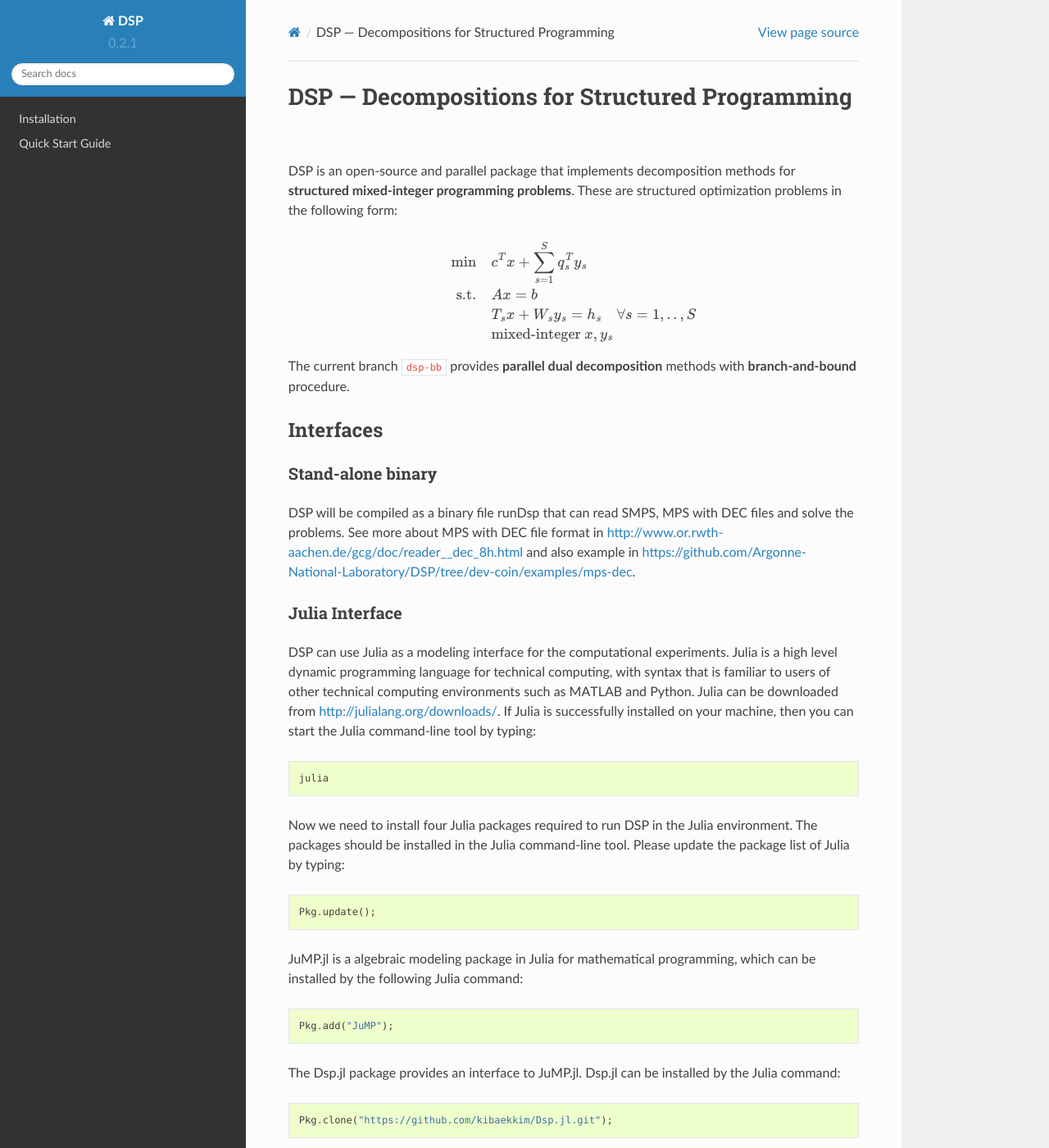
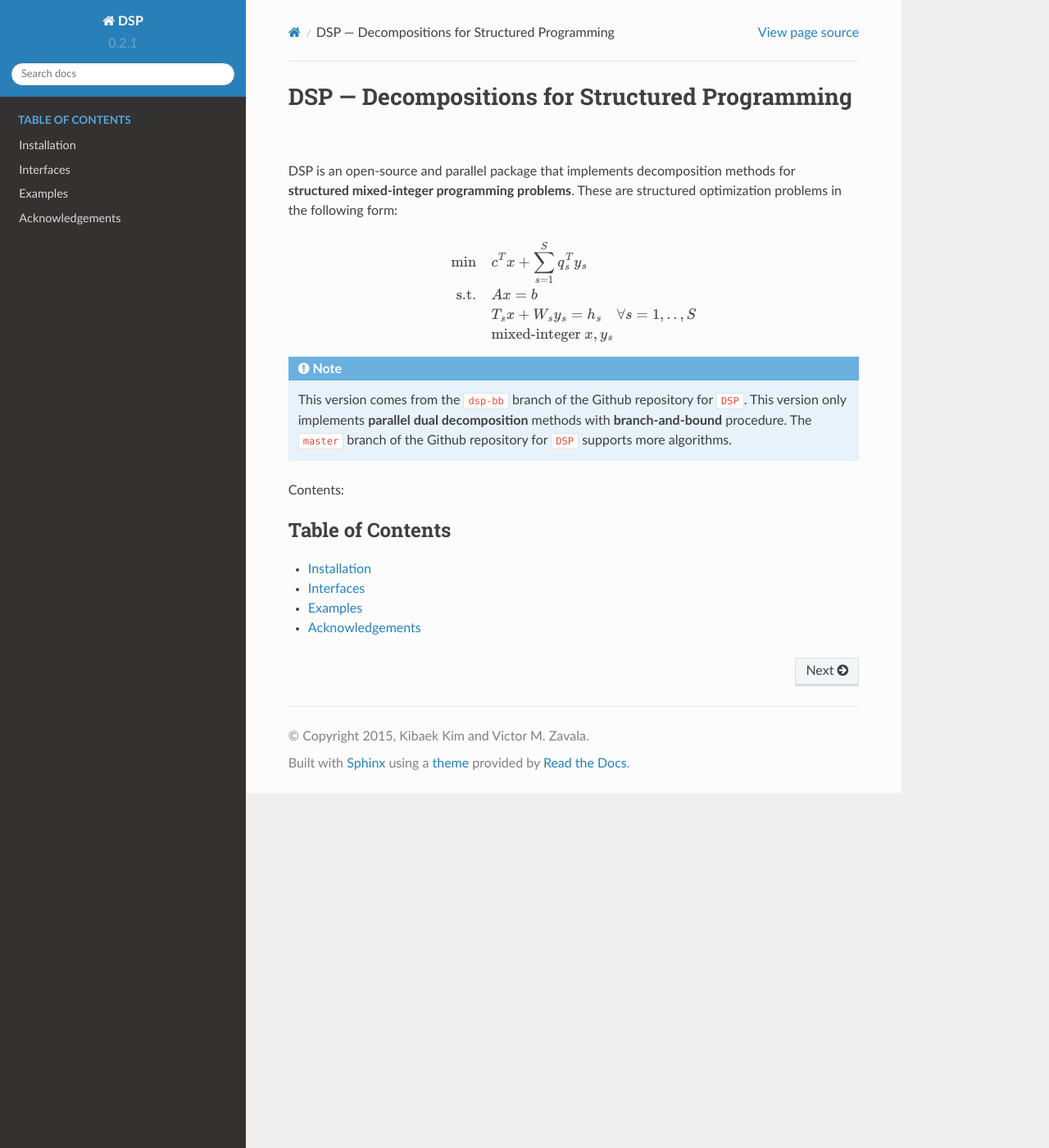
Before and after one commit to Argonne-National-Laboratory/DSP, a Sphinx documentation site: the page built from docs/index.rst, in a window 1280 px wide and 1400 px high. Shown: the whole window at 82% size. Built offline with Sphinx 7.4.7 and the Read the Docs theme 2.0.0, drawn with Linux system fonts in a browser that asks for light colours; some of the changed text lies outside the part shown.

Commit message:
updating docs

```diff
--- a/docs/conf.py
+++ b/docs/conf.py
@@ -24,7 +24,7 @@ import shlex
 # -- General configuration ------------------------------------------------
 
 # If your documentation needs a minimal Sphinx version, state it here.
-needs_sphinx = '2.0'
+#needs_sphinx = '2.0'
 
 # Add any Sphinx extension module names here, as strings. They can be
 # extensions coming with Sphinx (named 'sphinx.ext.*') or your custom
--- a/docs/index.rst
+++ b/docs/index.rst
@@ -6,7 +6,8 @@
 DSP --- Decompositions for Structured Programming
 =================================================
 
-DSP is an open-source and parallel package that implements decomposition methods for **structured mixed-integer programming problems**. These are structured optimization problems in the following form:
+DSP is an open-source and parallel package that implements decomposition methods for **structured mixed-integer programming problems**.
+These are structured optimization problems in the following form:
 
 .. math::
 
@@ -16,73 +17,18 @@ DSP is an open-source and parallel package that implements decomposition methods
    & T_s x + W_s y_s = h_s \quad \forall s = 1, .., S \\
    & \text{mixed-integer } x, y_s
 
-The current branch ``dsp-bb`` provides **parallel dual decomposition** methods with **branch-and-bound** procedure.
-
-Interfaces
-----------
-
-Stand-alone binary
-^^^^^^^^^^^^^^^^^^
-
-DSP will be compiled as a binary file runDsp that can read SMPS, MPS with DEC files and solve the problems.
-See more about MPS with DEC file format in http://www.or.rwth-aachen.de/gcg/doc/reader__dec_8h.html and also example in https://github.com/Argonne-National-Laboratory/DSP/tree/dev-coin/examples/mps-dec.
-
-Julia Interface
-^^^^^^^^^^^^^^^
-
-DSP can use Julia as a modeling interface for the computational experiments.
-Julia is a high level dynamic programming language for technical computing,
-with syntax that is familiar to users of other technical computing environments such as MATLAB and Python.
-Julia can be downloaded from http://julialang.org/downloads/.
-If Julia is successfully installed on your machine, then you can start the Julia command-line tool by typing::
-
-    julia
-
-Now we need to install four Julia packages required to run DSP in the Julia environment.
-The packages should be installed in the Julia command-line tool. Please update the package list of Julia by typing::
-
-    Pkg.update();
-
-JuMP.jl is a algebraic modeling package in Julia for mathematical programming, which can be installed by the following Julia command::
-
-    Pkg.add("JuMP");
-
-The Dsp.jl package provides an interface to JuMP.jl. Dsp.jl can be installed by the Julia command::
-
-    Pkg.clone("https://github.com/kibaekkim/Dsp.jl.git");
-
-MPI.jl is an optional package to run DSP in parallel on high-performance computing machines using MPI library.
-This is an MPI interface package, which can be installed by the following Julia command. MPICH is required for this package::
-
-    Pkg.add("MPI");
-
-Credits
--------
-
-DSP has been developed and is maintained by:
-
-* `Kibaek Kim <http://mcs.anl.gov/~kibaekkim/>`_, Mathematics and Computer Science Division, Argonne National Laboratory.
-* `Victor M. Zavala <http://zavalab.engr.wisc.edu/>`_, Department of Chemical and Biological Engineering, University of Wisconsin-Madison.
-
-Publication
------------
-
-* Kibaek Kim and Brian Dandurand. Scalable Branching on Dual Decomposition of Stochastic Mixed-Integer Programming Problems. Optimization Online, 2018
-* Kibaek Kim, Audun Botterud, and Feng Qiu. Temporal Decomposition for Improved Unit Commitment in Power System Production Cost Modeling. IEEE Transactions on Power Systems 33(5), 5276-5287, 2018
-* Kibaek Kim and Victor M. Zavala. Algorithmic innovations and software for the dual decomposition method applied to stochastic mixed-integer programs. Mathematical Programming Computation 10(2), 225-266, 2018
-* Kibaek Kim, Fan Yang, Victor M. Zavala, and Andrew A. Chien. Data Centers as Dispatchable Loads to Harness Stranded Power. IEEE Transactions on Sustainable Energy 8(1), 208-218, 2017
-* Kibaek Kim and Victor M. Zavala. Large-Scale Stochastic Mixed-Integer Programming Algorithms for Power Generation Scheduling. In Alternative Energy Sources and Technologies, 493-512, 2016
-
-Acknowledgements
-----------------
-
-This material is based upon work supported by the U.S. Department of Energy, Office of Science, under contract number DE-AC02-06CH11357.
-We thank E. Michael Gertz and Stephen Wright for providing the `OOQP <http://pages.cs.wisc.edu/~swright/ooqp/>`_ software package.
+.. note::
+    This version comes from the ``dsp-bb`` branch of the Github repository for ``DSP``.
+    This version only implements **parallel dual decomposition** methods with **branch-and-bound** procedure.
+    The ``master`` branch of the Github repository for ``DSP``  supports more algorithms.
 
 Contents:
 
 .. toctree::
-   :maxdepth: 2
+   :caption: Table of Contents
+   :maxdepth: 1
 
    installation.rst
-   quickstart.rst
+   interface.rst
+   examples.rst
+   acknowledgement.rst
```
Also changed, not shown: docs/acknowledgement.rst (added, +22 -0 lines), docs/examples.rst (renamed from docs/quickstart.rst, +26 -17 lines), docs/installation.rst (+6 -29 lines), docs/interface.rst (added, +41 -0 lines).
